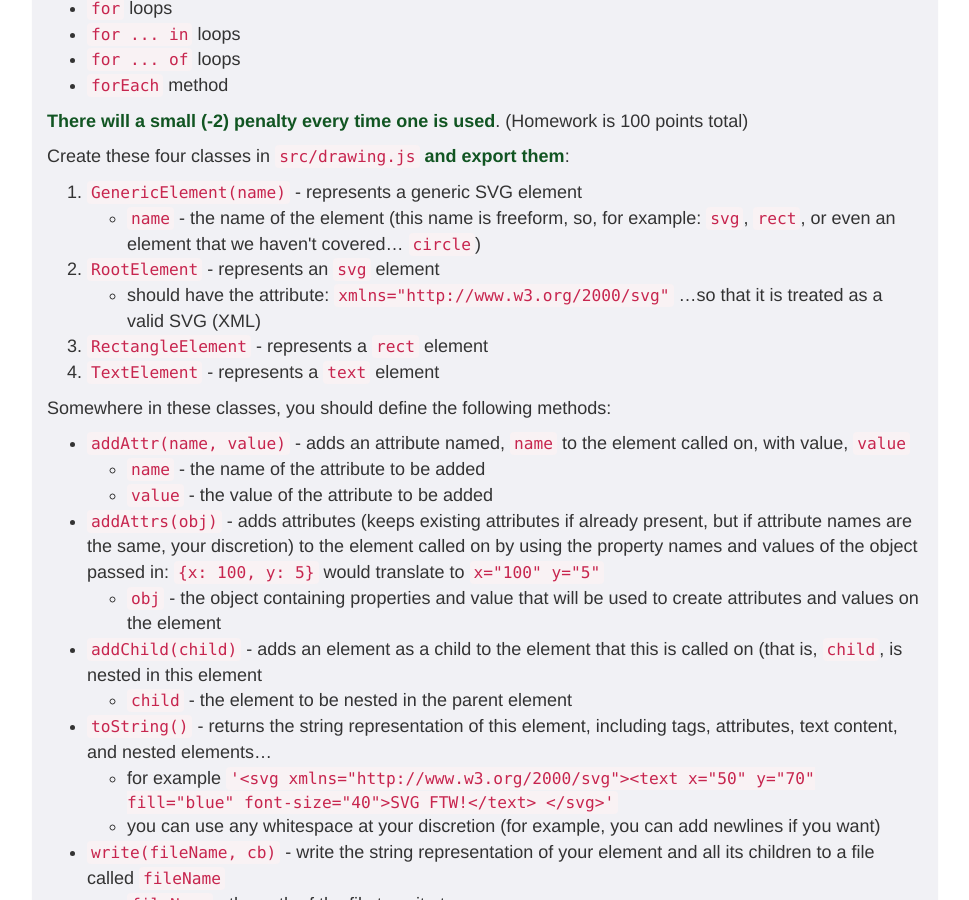
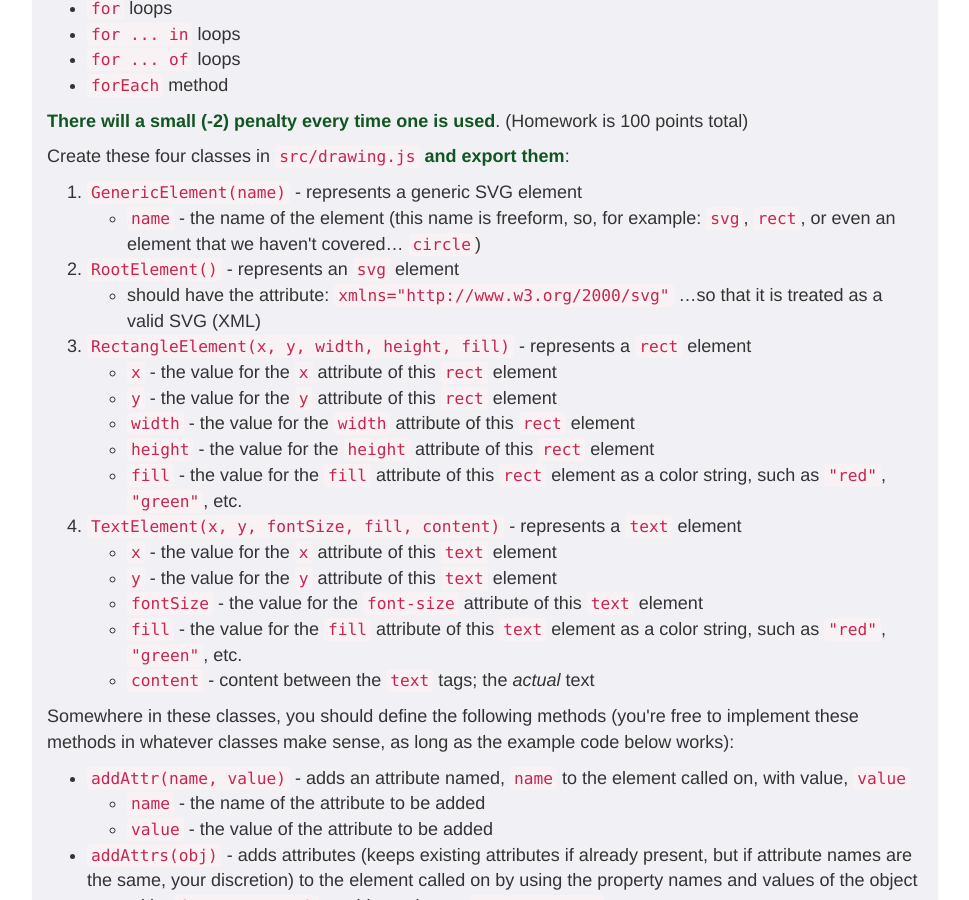
Before and after one commit to foureyes/csci-ua.0480-spring2021-034, a Jekyll site: the page built from homework/02.markdown, in a window 1280 px wide and 900 px high, scrolled down 11559 px. Shown: the whole window, without its empty margins (155-1124 px from the left). Built offline with Jekyll 4.4.1, drawn with Linux system fonts in a browser that asks for light colours.

Commit message:
fix up hw 2

```diff
--- a/homework/02.markdown
+++ b/homework/02.markdown
@@ -563,12 +563,22 @@ Create these four classes in `src/drawing.js` __and export them__:
 
 1. `GenericElement(name)` - represents a generic SVG element
 	* `name` - the name of the element (this name is freeform, so, for example: `svg`, `rect`, or even an element that we haven't covered... `circle`)
-2. `RootElement` - represents an `svg` element
+2. `RootElement()` - represents an `svg` element
 	* should have the attribute: `xmlns="http://www.w3.org/2000/svg"` ...so that it is treated as a valid SVG (XML)
-3. `RectangleElement` - represents a `rect` element
-4. `TextElement` - represents a `text` element
+3. `RectangleElement(x, y, width, height, fill)` - represents a `rect` element
+	* `x` - the value for the `x` attribute of this `rect` element
+	* `y` - the value for the `y` attribute of this `rect` element
+	* `width` - the value for the `width` attribute of this `rect` element
+	* `height` - the value for the `height` attribute of this `rect` element
+	* `fill` - the value for the `fill` attribute of this `rect` element as a color string, such as `"red"`, `"green"`, etc.
+4. `TextElement(x, y, fontSize, fill, content)` - represents a `text` element
+	* `x` - the value for the `x` attribute of this `text` element
+	* `y` - the value for the `y` attribute of this `text` element
+	* `fontSize` - the value for the `font-size` attribute of this `text` element
+	* `fill` - the value for the `fill` attribute of this `text` element as a color string, such as `"red"`, `"green"`, etc.
+	* `content` - content between the `text` tags; the _actual_ text
 
-Somewhere in these classes, you should define the following methods:
+Somewhere in these classes, you should define the following methods (you're free to implement these methods in whatever classes make sense, as long as the example code below works):
 
 * `addAttr(name, value)` - adds an attribute named, `name` to the element called on, with value, `value`
 	* `name` - the name of the attribute to be added
```
